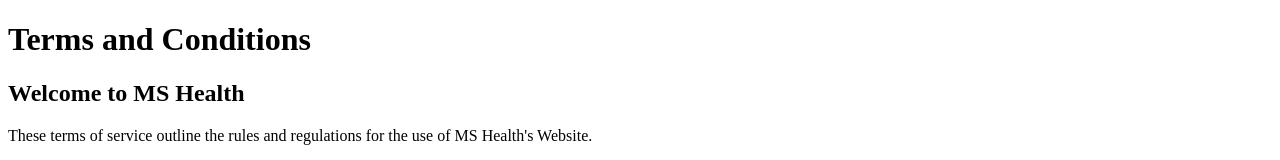
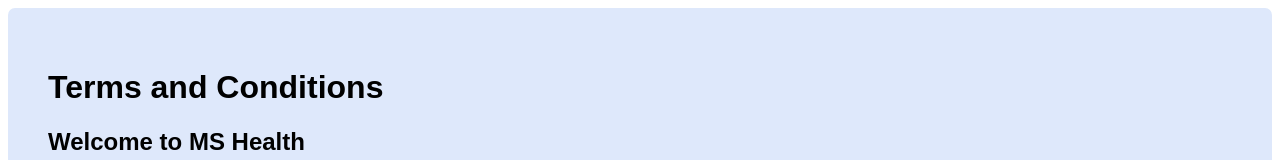
Before and after one commit to prachideokate7/MSHealth, a plain HTML site: page tnc.html in a window 1280 px wide. Shown: the top 160 px of the page. Drawn offline with Linux system fonts and the light colour scheme.

Commit message:
Update tnc.html

```diff
--- a/tnc.html
+++ b/tnc.html
@@ -4,10 +4,22 @@
     <meta charset="UTF-8">
     <meta http-equiv="X-UA-Compatible" content="IE=edge">
     <meta name="viewport" content="width=device-width, initial-scale=1.0">
-    <title>Terms and Conditions</title>
+    <title>Document</title>
+    <style>
+        .section1{
+        margin: 0 ;
+        font-family: sans-serif;
+        background-color: rgb(222, 232, 251);
+        padding : 40px;
+        margin: 0 auto 10rem auto ;
+        border-radius: 7px;
+       }
+    </style>
 </head>
 <body>
-    <h1 class="text-center">Terms and Conditions </h1>
+    <html>
+    <div class="section1">
+        <h1 class="text-center">Terms and Conditions </h1>
     <h2 style="user-select: auto;">Welcome to MS Health</h2>
     <p style="user-select: auto;">These terms of service outline the rules and regulations for the use of MS Health's Website.</p>
     <p style="user-select: auto;">MS Health is located at:</p>
@@ -179,5 +191,11 @@
     <p style="user-select: auto;">This Terms of service page was created at <a style="color: inherit; text-decoration: none; cursor: text; user-select: auto;" href="https://privacyterms.io/terms-conditions-generator/">privacyterms.io terms &amp; conditions generator</a>. If you have
         any queries regarding any of our terms, please contact us.</p>
 
+
+        </div>
+
+    </div>
+
+
 </body>
 </html>
```
